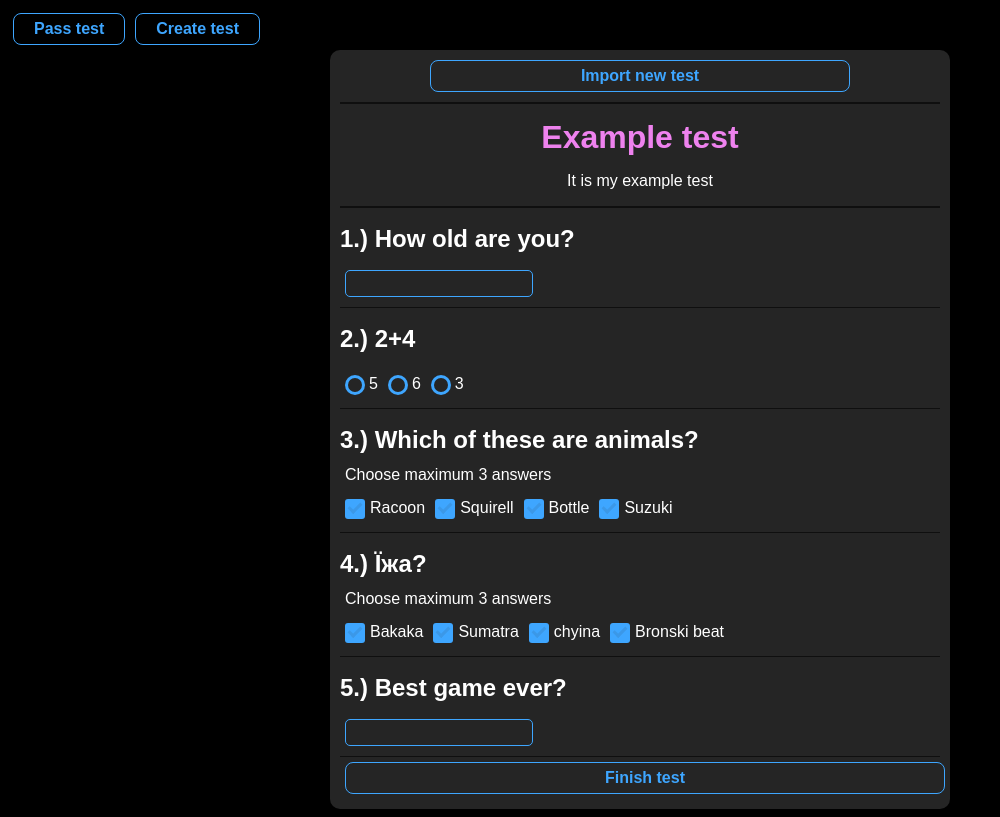
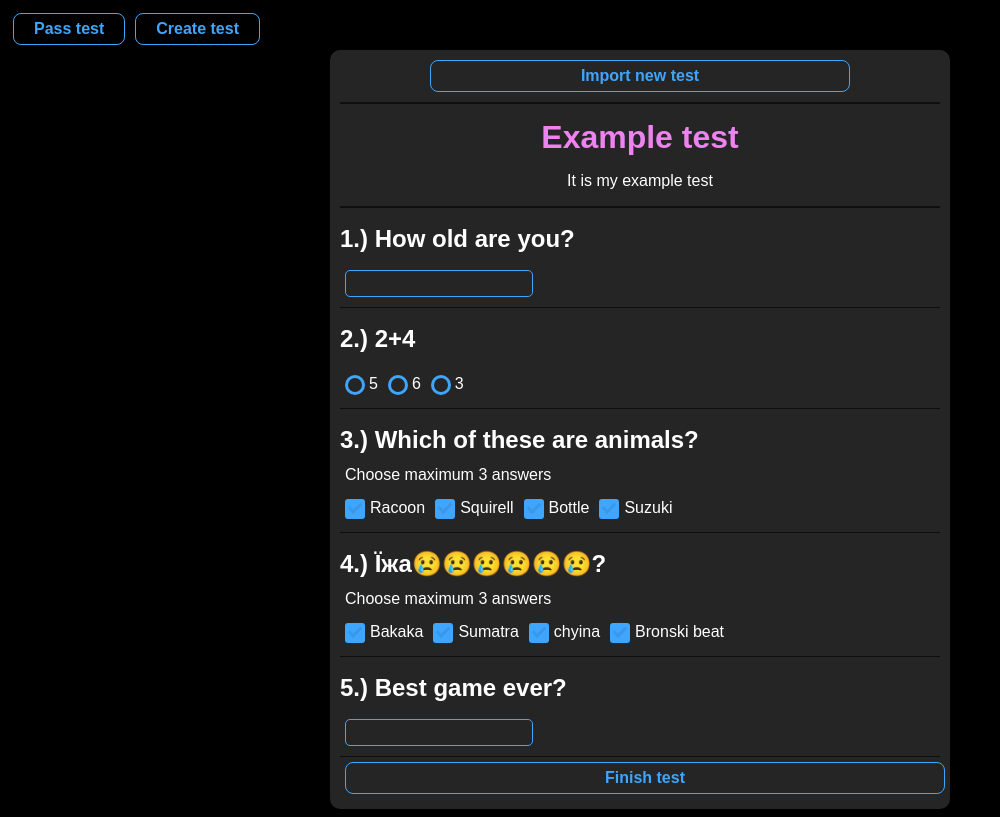
Before and after one commit to ronikiienko/tests_app, a React (Vite) app: page / in a window 1280 px wide. Shown: the whole page, without its empty margins (0-1000 px from the left). Built offline with nearby package versions, Linux system fonts and the light colour scheme.

Commit message:
wip: remove React.memo from question

```diff
--- a/src/components/passTest/PassTest.jsx
+++ b/src/components/passTest/PassTest.jsx
@@ -2,25 +2,25 @@ import React from 'react';
 import {PASS_TAB_KEY, PASS_TABS_MAP, TEST_IN_PROCESS_ANSWERS_KEY, TEST_IN_PROCESS_CONFIGS_KEY} from '../../consts.js';
 import defaultTestConfigs from '../../defaultTestConfigs.js';
 import {Button} from '../../StyledElements/Button/Button.jsx';
-import {getItemFromStorage, setItemToStorage} from '../../utils.js';
+import {getItemFromStorage, parseJSON, setItemToStorage} from '../../utils.js';
 
 import './PassTest.css';
-import {QuestionMemoized} from './Question.jsx';
+import {Question} from './Question.jsx';
 import {Results} from './Results.jsx';
 
 
 export default function PassTest() {
     const [answers, setAnswers] = React.useState(getItemFromStorage(TEST_IN_PROCESS_ANSWERS_KEY) || []);
     const [passTab, setPassTab] = React.useState(getItemFromStorage(PASS_TAB_KEY) || PASS_TABS_MAP.passInProcess);
-    const [testConfigs, setTestConfigs] = React.useState(getItemFromStorage(TEST_IN_PROCESS_CONFIGS_KEY) || {...defaultTestConfigs});
+    const [testConfigs, setTestConfigs] = React.useState(getItemFromStorage(TEST_IN_PROCESS_CONFIGS_KEY, true) || {...defaultTestConfigs});
     const questionElements = testConfigs.questions.map((question, index) => {
         return (
-            <QuestionMemoized key={index} questionData={question} questionIndex={index} answers={answers}
-                              setAnswers={setAnswers}/>
+            <Question key={index} questionData={question} questionIndex={index} answers={answers}
+                      setAnswers={setAnswers}/>
         );
     });
     React.useEffect(() => {
-        setItemToStorage(TEST_IN_PROCESS_CONFIGS_KEY, testConfigs);
+        setItemToStorage(TEST_IN_PROCESS_CONFIGS_KEY, testConfigs, true);
     }, [testConfigs]);
 
     React.useEffect(() => {
@@ -45,7 +45,8 @@ export default function PassTest() {
             let [fileHandle] = await window.showOpenFilePicker();
             let fileData = await fileHandle.getFile();
             let text = await fileData.text();
-            let testConfigObject = JSON.parse(text);
+            let testConfigObject = parseJSON(text);
+            console.log(testConfigObject);
             setTestConfigs(testConfigObject);
             setAnswers([]);
             setPassTab(PASS_TABS_MAP.passInProcess);
--- a/src/components/passTest/Question.jsx
+++ b/src/components/passTest/Question.jsx
@@ -11,14 +11,13 @@ function areQuestionAnswersChanged(prevProps, newProps) {
     const prevAnswers = prevProps.answers?.[prevProps.questionIndex] || [];
     const newAnswers = newProps.answers?.[prevProps.questionIndex] || [];
     if (prevAnswers.length !== newAnswers.length) return false;
-    // TODO answers are arrays
     for (let i = 0; i < newAnswers.length; i++) {
         if (prevAnswers[i] !== newAnswers[i]) return false;
     }
     return true;
 }
 
-function Question({questionData, questionIndex, answers, setAnswers}) {
+export function Question({questionData, questionIndex, answers, setAnswers}) {
     const answersType = questionData[TEST_QUESTION_KEYS.answersType];
     const answersData = questionData[TEST_QUESTION_KEYS.answers];
     let maxChecked;
--- a/src/defaultTestConfigs.js
+++ b/src/defaultTestConfigs.js
@@ -108,7 +108,7 @@ const defaultTestConfigs =
                         ],
                 },
                 {
-                    [TEST_QUESTION_KEYS.question]: 'Їжа?',
+                    [TEST_QUESTION_KEYS.question]: 'Їжа😢😢😢😢😢😢?',
                     [TEST_QUESTION_KEYS.answersType]: TEST_QUESTION_ANSWER_TYPE_MAP.checkbox,
                     [TEST_QUESTION_KEYS.maxChecked]: 3,
                     [TEST_QUESTION_KEYS.answers]:
--- a/src/utils.js
+++ b/src/utils.js
@@ -42,20 +42,63 @@ import {
 } from './consts.js';
 
 
-export const getItemFromStorage = (itemName) => {
+export const parseJSON = (jsonString, decode = false) => {
     try {
-        return JSON.parse(window.localStorage.getItem(itemName));
+        if (decode) {
+            return JSON.parse(decodeString(jsonString));
+        } else {
+            return JSON.parse(jsonString);
+        }
+    } catch (e) {
+        console.log(e);
+        return undefined;
+    }
+};
+export const getItemFromStorage = (itemName, decode) => {
+    try {
+        if (decode) {
+            return parseJSON(window.localStorage.getItem(itemName), true);
+        } else {
+            return parseJSON(window.localStorage.getItem(itemName));
+        }
+    } catch (e) {
+        console.log(e, 'b');
+        return undefined;
+    }
+};
+
+export const setItemToStorage = (itemName, itemData, encode = false) => {
+    try {
+        let stringToSave = JSON.stringify(itemData);
+        if (encode) {
+            stringToSave = encodeString(stringToSave);
+        }
+        return window.localStorage.setItem(itemName, stringToSave);
     } catch (e) {
         return undefined;
     }
 };
 
-export const setItemToStorage = (itemName, itemData) => {
-    try {
-        return window.localStorage.setItem(itemName, JSON.stringify(itemData));
-    } catch (e) {
-        return undefined;
+const encodeString = (string) => {
+    if (!string) return;
+
+    let result = '';
+    for (let i = 0; i < string.length; i++) {
+        const charcode = string.charCodeAt(i) - 2;
+        result += String.fromCharCode(charcode);
     }
+    return result;
+};
+
+const decodeString = (string) => {
+    if (!string) return;
+
+    let result = '';
+    for (let i = 0; i < string.length; i++) {
+        const charcode = string.charCodeAt(i) + 2;
+        result += String.fromCharCode(charcode);
+    }
+    return result;
 };
 
 export const checkQuestion = (userQuestionAnswers, question) => {
```
